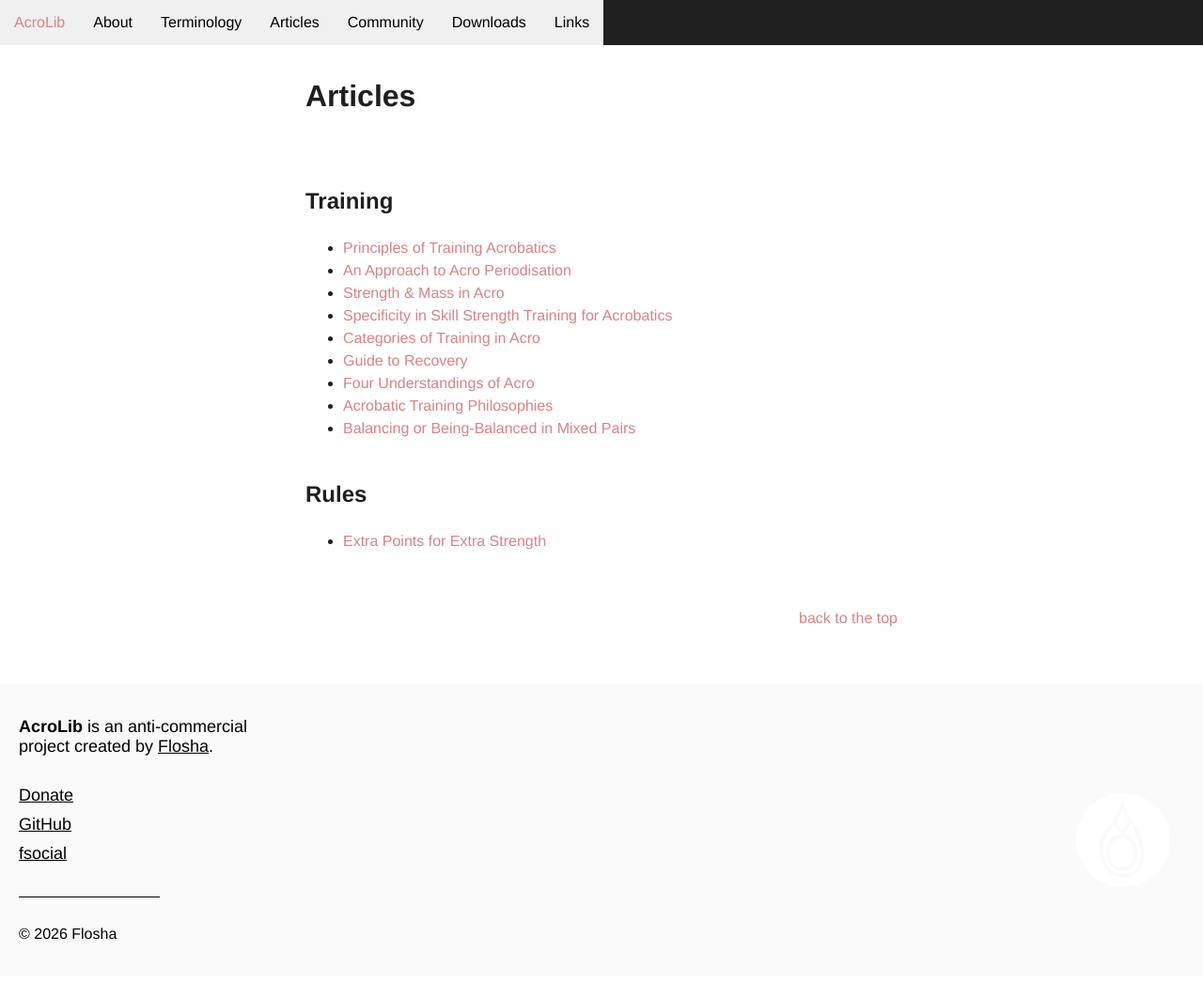
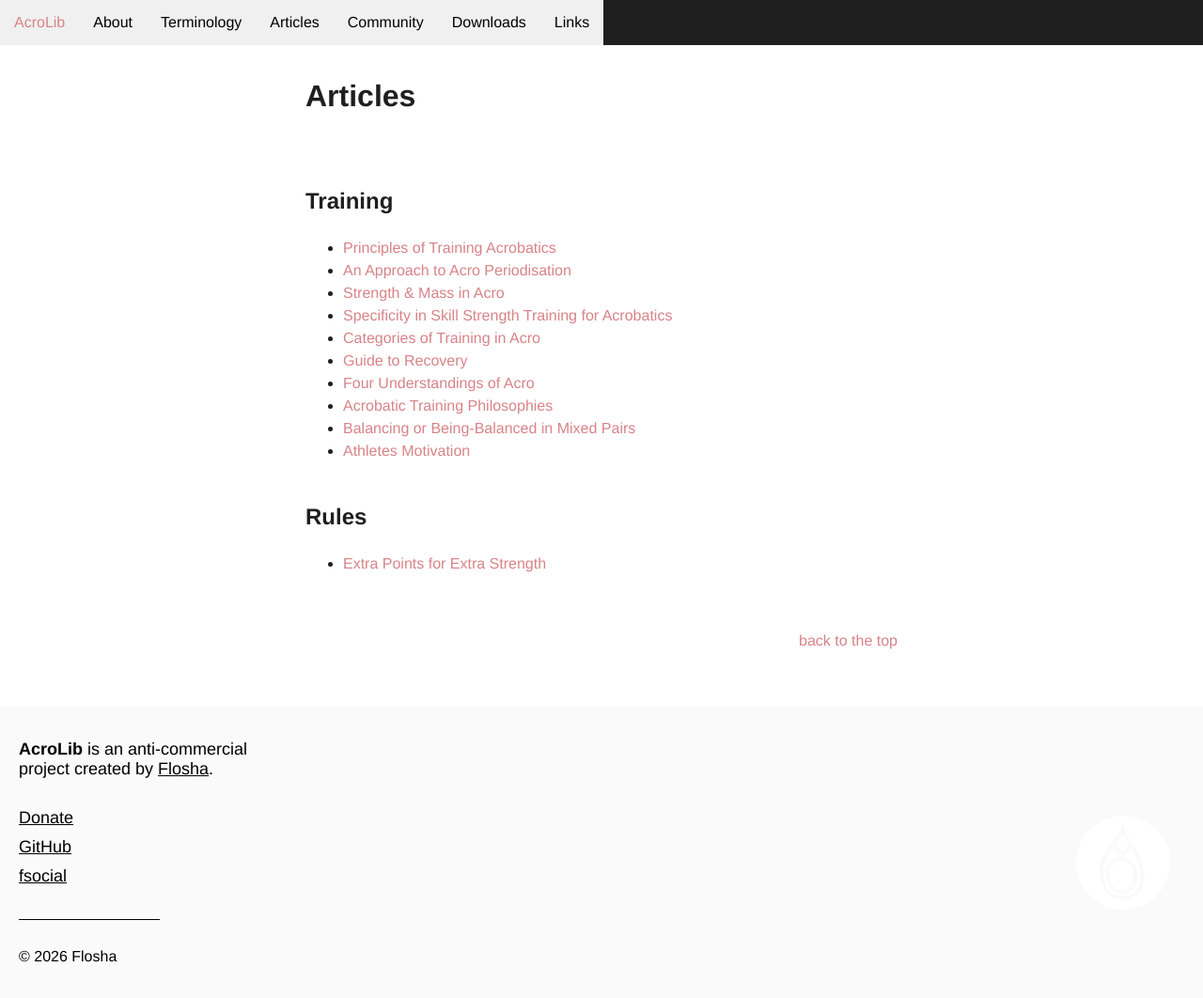
Before and after one commit to floshin/acrolib, a Jekyll site: the page built from articles.md, in a window 1280 px wide. Shown: the whole page at 94% size. Built offline with Jekyll 4.4.1, drawn with Linux system fonts in a browser that asks for light colours; our own code applies the rules of GitHub Pages for plain Markdown files; before the commit the page ends 1038 px from its top, so only the background shows below that.

Commit message:
Update articles.md

```diff
--- a/articles.md
+++ b/articles.md
@@ -11,6 +11,7 @@
 * [Four Understandings of Acro](/training/four-understandings)
 * [Acrobatic Training Philosophies](/training/training-philosophies)
 * [Balancing or Being-Balanced in Mixed Pairs](/training/approaches-to-balance)
+* [Athletes Motivation](/training/motivation)
 
 
 ## Rules
```
